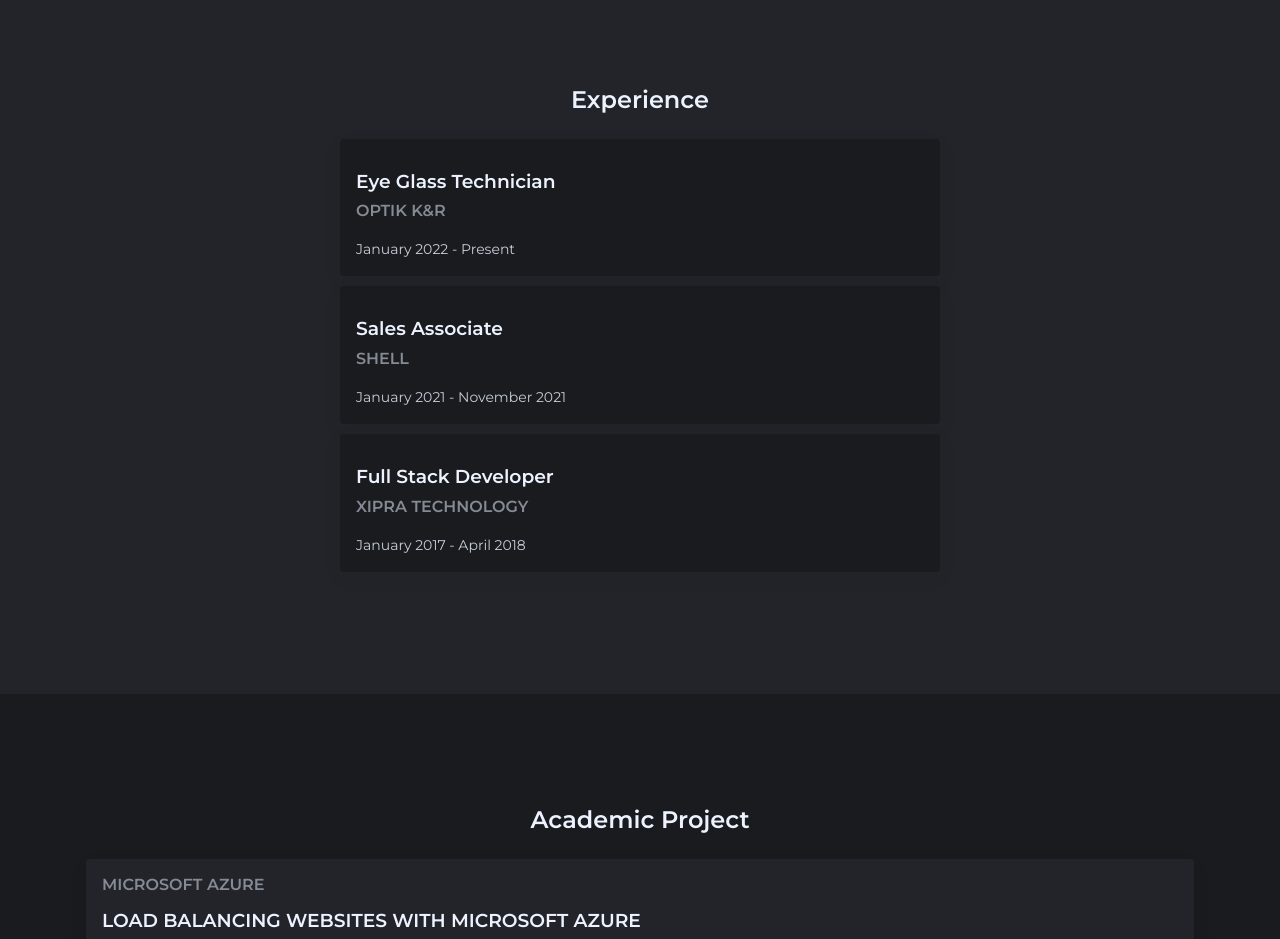
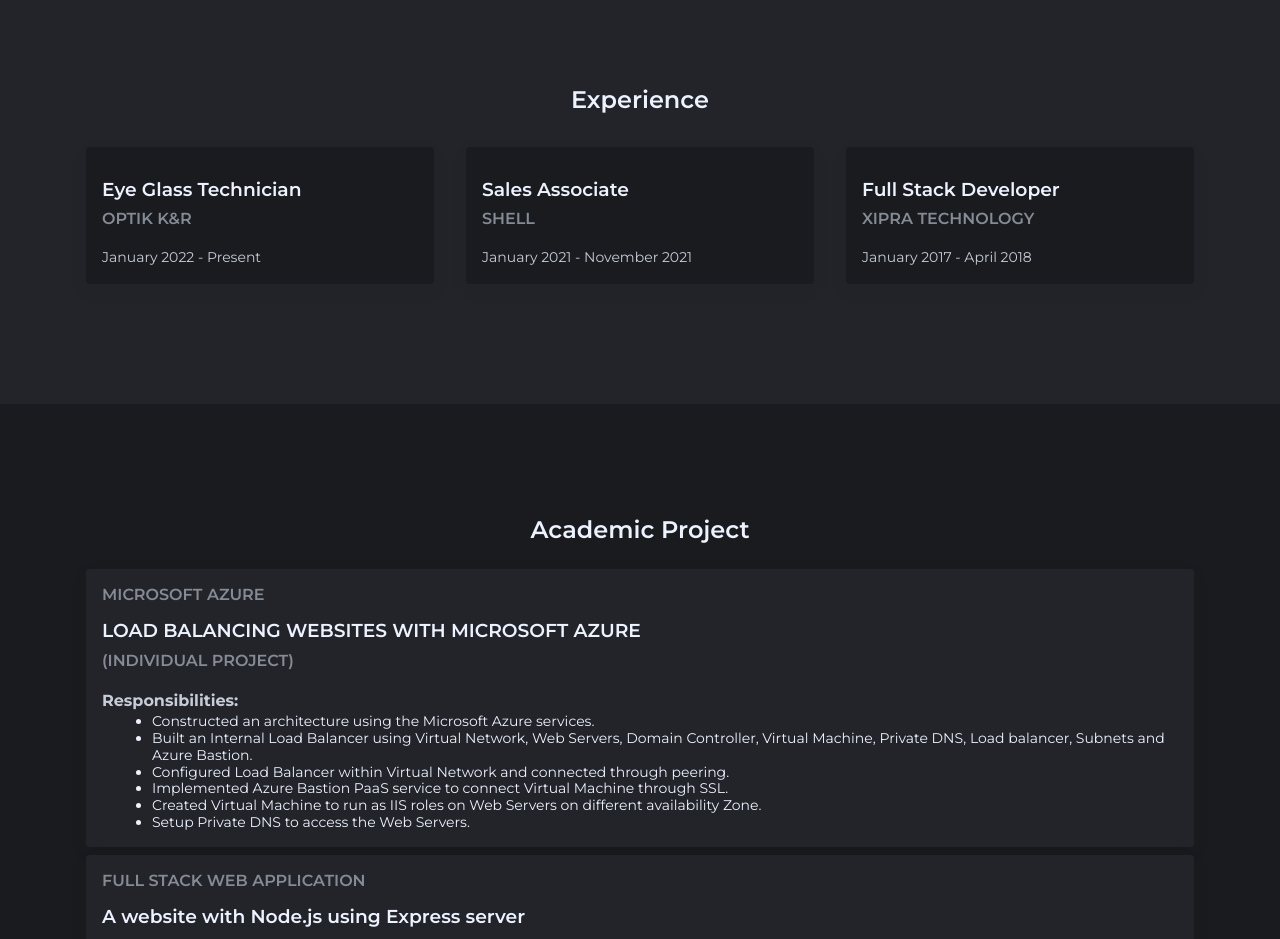
Before and after one commit to deep8696/deepatel, a plain HTML site: page index.html in a window 1280 px wide. Shown: the part 1620-2559 px from the top of the page. Drawn offline with nearby package versions, Linux system fonts and the light colour scheme.

Commit message:
updated experience

```diff
--- a/assets/css/app.css
+++ b/assets/css/app.css
@@ -430,22 +430,29 @@
 }
 
 section.experience .experience-details {
-
+  display: flex;
   align-items: center;
   justify-content: center;
+  flex-wrap: wrap;
 
 }
 section.experience .experience-card {
 
-  max-width: 600px;
+  flex: 1;
+  min-width: 260px;
   padding: 1rem;
-  margin: 0 auto;
-  margin-bottom: 10px;
+  margin: 0.5rem 1rem;
   background-color: #191b1f;
   border-radius: 0.25rem;
   text-align: left;
   box-shadow: 0 6px 24px rgba(0, 0, 0, 0.04);
 }
+
+.experience-card:hover{
+  transform: scale(1.2);
+  color: chocolate;
+}
+
 section.experience .experience-card h4 {
   text-transform: uppercase;
   font-weight: 600;
```
